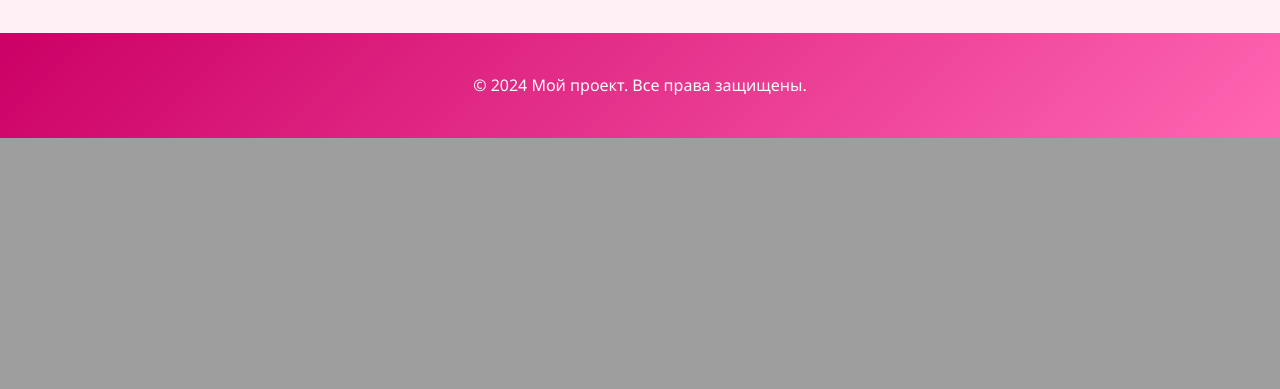
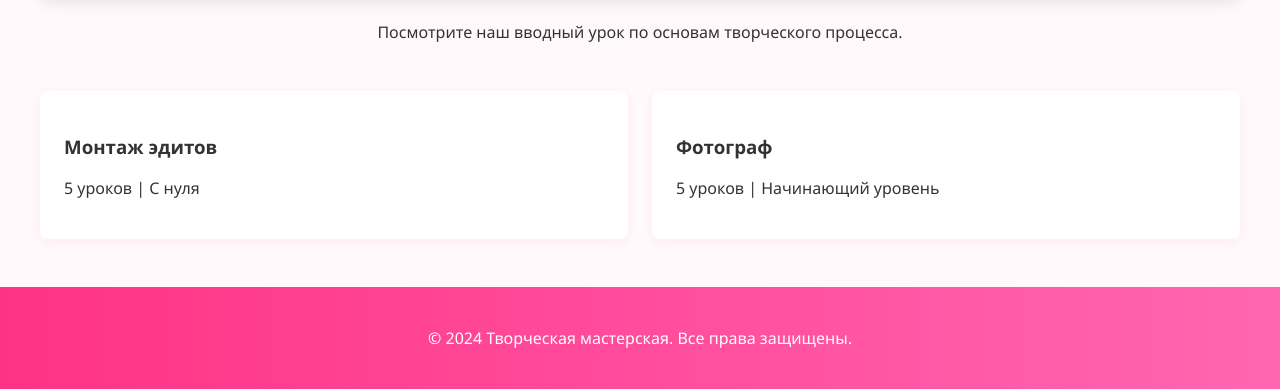
Before and after one commit to Manita999/my-site, a PHP site: page /courses.html in a window 1280 px wide. Shown: the part 918-1307 px from the top of the page. Before the commit the page ends 1056 px from the top, so only its background shows below. Run offline with PHP 8.4, Linux system fonts and the light colour scheme.

Commit message:
Add files via upload

```diff
--- a/courses.html
+++ b/courses.html
@@ -3,7 +3,7 @@
 <head>
     <meta charset="UTF-8">
     <meta name="viewport" content="width=device-width, initial-scale=1.0">
-    <title>Мой творческий проект</title>
+    <title>Курсы | Творческая мастерская</title>
     <link rel="stylesheet" href="style.css">
 </head>
 <body>
@@ -16,20 +16,38 @@
     </header>
 
     <main>
-        <!-- Центральная секция с увеличенной плашкой -->
-        <section class="main-hero">
-            <div class="hero-container">
-                <img src="images/плашка-2.png" alt="Главная плашка" class="enlarged-plashka">
-                <div class="project-description">
-                    <h2>О проекте</h2>
-                    <p>Этот сайт создан для поддержки творческих людей. Здесь вы найдете курсы и вдохновение!</p>
+        <section class="courses-section">
+            <h1>Наши курсы</h1>
+
+            <!-- Видео с Rutube -->
+            <div class="course-video">
+                <h2>Основы творчества</h2>
+                <div class="video-wrapper">
+                    <iframe
+                        src="https://rutube.ru/embed/3a3dbd0238a1dd58009e2c002ec804c6/?p=0uyPqPLIlQXNl34UUjZsug"
+                        frameborder="0"
+                        allowfullscreen
+                    ></iframe>
+                </div>
+                <p class="video-description">Посмотрите наш вводный урок по основам творческого процесса.</p>
+            </div>
+
+            <!-- Можно добавить больше курсов -->
+            <div class="course-list">
+                <div class="course-card">
+                    <h3>Монтаж эдитов</h3>
+                    <p>5 уроков | С нуля</p>
+                </div>
+                <div class="course-card">
+                    <h3>Фотограф</h3>
+                    <p>5 уроков | Начинающий уровень</p>
                 </div>
             </div>
         </section>
     </main>
 
     <footer>
-        <p>© 2024 Мой проект. Все права защищены.</p>
+        <p>© 2024 Творческая мастерская. Все права защищены.</p>
     </footer>
 </body>
 </html>
--- a/services.html
+++ b/services.html
@@ -26,7 +26,7 @@
         </section>
     </main>
     <footer>
-        <p>© 2024 Мой проект. Все права защищены.</p>
+        <p>© 2025 Манитп!. Все права защищены.</p>
     </footer>
 </body>
 </html>
--- a/style.css
+++ b/style.css
@@ -1,179 +1,162 @@
-/* style.css - Розовая тема */
-:root {
-  --primary-color: #ff66b2; /* Основной розовый */
-  --secondary-color: #ff99cc; /* Светло-розовый */
-  --accent-color: #cc0066; /* Темно-розовый */
-  --text-color: #333333;
-  --light-text: #ffffff;
-  --bg-color: #fff0f5; /* Очень светлый розовый фон */
-}
-
+/* Общие стили */
 body {
     font-family: 'Segoe UI', Tahoma, Geneva, Verdana, sans-serif;
-  line-height: 1.6;
     margin: 0;
     padding: 0;
-  background-color: var(--bg-color);
-  color: var(--text-color);
+    background-color: #fff9fb;
+    color: #333;
 }
 
 header {
-  background: linear-gradient(135deg, var(--primary-color), var(--accent-color));
-  color: var(--light-text);
-  padding: 1.5rem 0;
-  text-align: center;
-  box-shadow: 0 4px 12px rgba(255, 102, 178, 0.2);
+    background: linear-gradient(to right, #ff66b2, #ff3385);
+    padding: 1rem 0;
+    box-shadow: 0 2px 10px rgba(255, 51, 133, 0.2);
+}
+
+nav {
+    display: flex;
+    justify-content: center;
+    gap: 1.5rem;
+    padding: 0 1rem;
 }
 
 nav a {
-  color: var(--light-text);
+    color: white;
     text-decoration: none;
-  margin: 0 15px;
-  padding: 5px 10px;
+    padding: 0.5rem 1rem;
     border-radius: 20px;
     transition: all 0.3s ease;
 }
 
 nav a:hover {
     background-color: rgba(255, 255, 255, 0.2);
-  text-decoration: none;
+    transform: translateY(-2px);
 }
 
-main {
-  padding: 2rem;
-  max-width: 1200px;
-  margin: 0 auto;
-}
-
-section {
-  background-color: white;
-  padding: 2rem;
-  margin-bottom: 2rem;
-  border-radius: 10px;
-  box-shadow: 0 2px 8px rgba(255, 102, 178, 0.1);
-}
-
-h1, h2 {
-  color: var(--accent-color);
-}
-
-footer {
-  background: linear-gradient(135deg, var(--accent-color), var(--primary-color));
-  color: var(--light-text);
-  text-align: center;
-  padding: 1.5rem 0;
-  margin-top: 2rem;
-}
-
-/* Стили для видео-контейнера */
-.video-container {
-  background-color: white;
-  padding: 20px;
-  border-radius: 10px;
-  box-shadow: 0 4px 12px rgba(255, 102, 178, 0.15);
-  margin: 20px 0;
-}
-
-/* Адаптивность */
-@media (max-width: 768px) {
-  nav a {
-    display: block;
-    margin: 10px 0;
-  }
-
-  header, footer {
-    padding: 1rem 0;
-  }
-}
-/* Стили для увеличенной центральной плашки */
+/* Главная страница */
 .main-hero {
     display: flex;
     justify-content: center;
     align-items: center;
-    min-height: 70vh;
-    padding: 40px 20px;
-    background: linear-gradient(145deg, #ffe6f2, #ffcce6);
+    min-height: 60vh;
+    padding: 2rem;
+    background: linear-gradient(145deg, #ffe6f2, #ffd1e6);
 }
 
 .hero-container {
     display: flex;
     flex-direction: column;
     align-items: center;
-    max-width: 1200px;
+    max-width: 1000px;
     width: 100%;
-    gap: 40px;
+    gap: 2rem;
 }
 
-.enlarged-plashka {
+.plashka {
     width: auto;
-    height: 300px; /* Увеличено в 3 раза (ориентируйтесь на исходный размер) */
+    height: 400px; /* Уменьшенный размер */
     object-fit: contain;
-    transform: scale(3); /* Увеличение в 3 раза */
-    margin-bottom: 80px; /* Компенсируем увеличение */
-    transition: transform 0.3s ease;
+    filter: drop-shadow(0 4px 8px rgba(204, 0, 102, 0.2));
 }
 
 .project-description {
-    background-color: rgba(255, 255, 255, 0.9);
-    padding: 30px 40px;
-    border-radius: 15px;
+    background-color: white;
+    padding: 2rem;
+    border-radius: 12px;
     width: 80%;
-    max-width: 800px;
-    box-shadow: 0 10px 25px rgba(255, 102, 178, 0.15);
+    box-shadow: 0 8px 20px rgba(255, 102, 178, 0.1);
     text-align: center;
-    position: relative;
-    z-index: 1;
 }
 
 .project-description h2 {
     color: #ff0066;
-    font-size: 2.2em;
-    margin-bottom: 15px;
+    margin-top: 0;
 }
 
-.project-description p {
-    font-size: 1.2em;
-    line-height: 1.7;
-    color: #555;
+/* Страница курсов */
+.courses-section {
+    max-width: 1200px;
+    margin: 2rem auto;
+    padding: 0 2rem;
 }
 
-/* Адаптация под мобильные устройства */
-@media (max-width: 992px) {
-    .enlarged-plashka {
-        transform: scale(2);
-        margin-bottom: 60px;
-    }
+.course-video {
+    margin: 3rem 0;
+    text-align: center;
 }
 
-@media (max-width: 768px) {
-    .main-hero {
-        min-height: 60vh;
+.video-wrapper {
+    position: relative;
+    padding-bottom: 56.25%; /* 16:9 */
+    height: 0;
+    margin: 1.5rem 0;
+    border-radius: 8px;
+    overflow: hidden;
+    box-shadow: 0 5px 15px rgba(0, 0, 0, 0.1);
 }
 
-    .enlarged-plashka {
-        transform: scale(1.5);
-        margin-bottom: 40px;
-        height: 200px;
+.video-wrapper iframe {
+    position: absolute;
+    top: 0;
+    left: 0;
+    width: 100%;
+    height: 100%;
+}
+
+.course-list {
+    display: grid;
+    grid-template-columns: repeat(auto-fit, minmax(300px, 1fr));
+    gap: 1.5rem;
+    margin: 3rem 0;
+}
+
+.course-card {
+    background: white;
+    padding: 1.5rem;
+    border-radius: 8px;
+    box-shadow: 0 3px 10px rgba(255, 102, 178, 0.1);
+    transition: transform 0.3s ease;
+}
+
+.course-card:hover {
+    transform: translateY(-5px);
+}
+
+footer {
+    background: linear-gradient(to right, #ff3385, #ff66b2);
+    color: white;
+    text-align: center;
+    padding: 1.5rem;
+    margin-top: 3rem;
+}
+
+/* Адаптация */
+@media (max-width: 768px) {
+    nav {
+        flex-wrap: wrap;
+        gap: 0.8rem;
+    }
+
+    .plashka {
+        height: 400px;
     }
 
     .project-description {
         width: 90%;
-        padding: 20px 25px;
+        padding: 1.5rem;
+    }
+
+    .courses-section {
+        padding: 0 1rem;
     }
 }
 
 @media (max-width: 480px) {
-    .enlarged-plashka {
-        transform: scale(1.2);
-        margin-bottom: 30px;
-        height: 150px;
+    .plashka {
+        height: 400px;
     }
 
-    .project-description h2 {
-        font-size: 1.8em;
-    }
-
-    .project-description p {
-        font-size: 1em;
+    .course-list {
+        grid-template-columns: 1fr;
     }
 }
```
Also changed, not shown: index.html (+7 -8 lines). Lines whose indentation alone changed are shown as unchanged.
